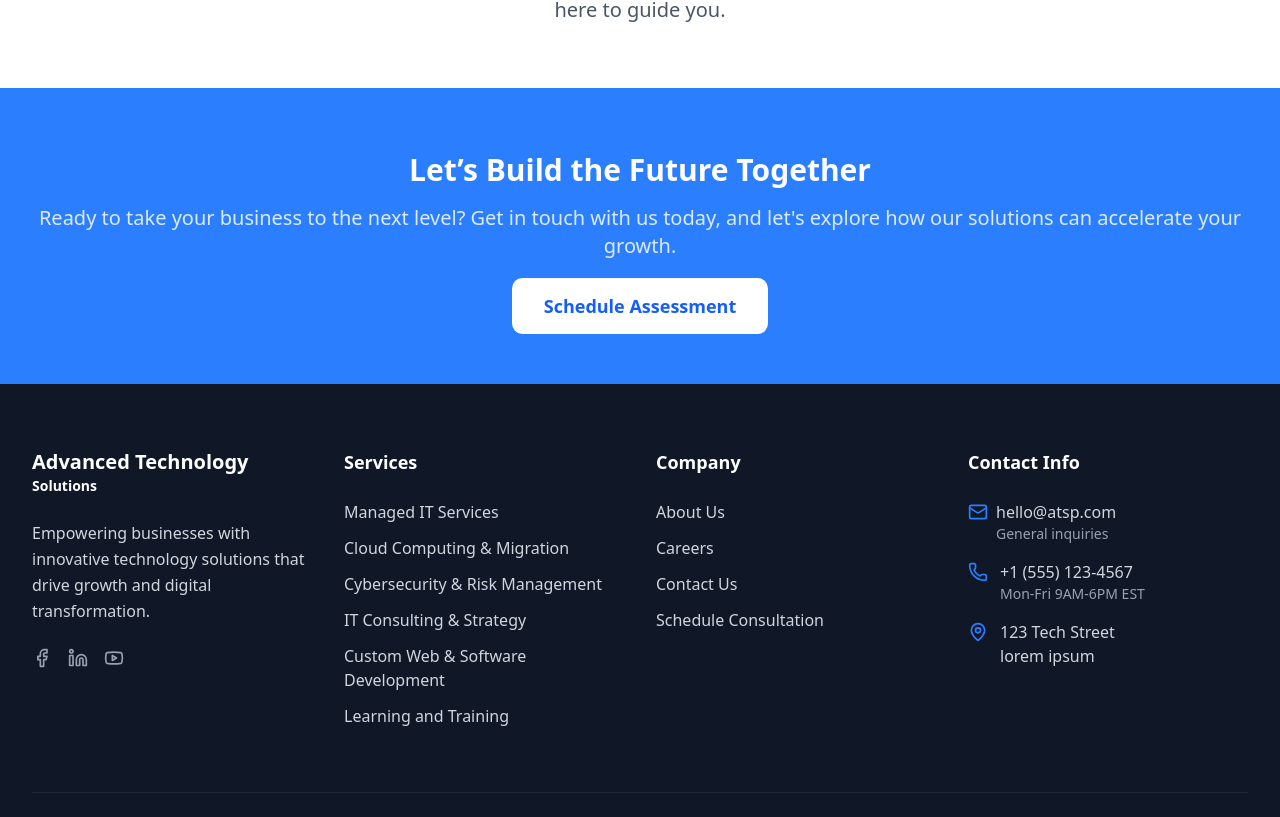
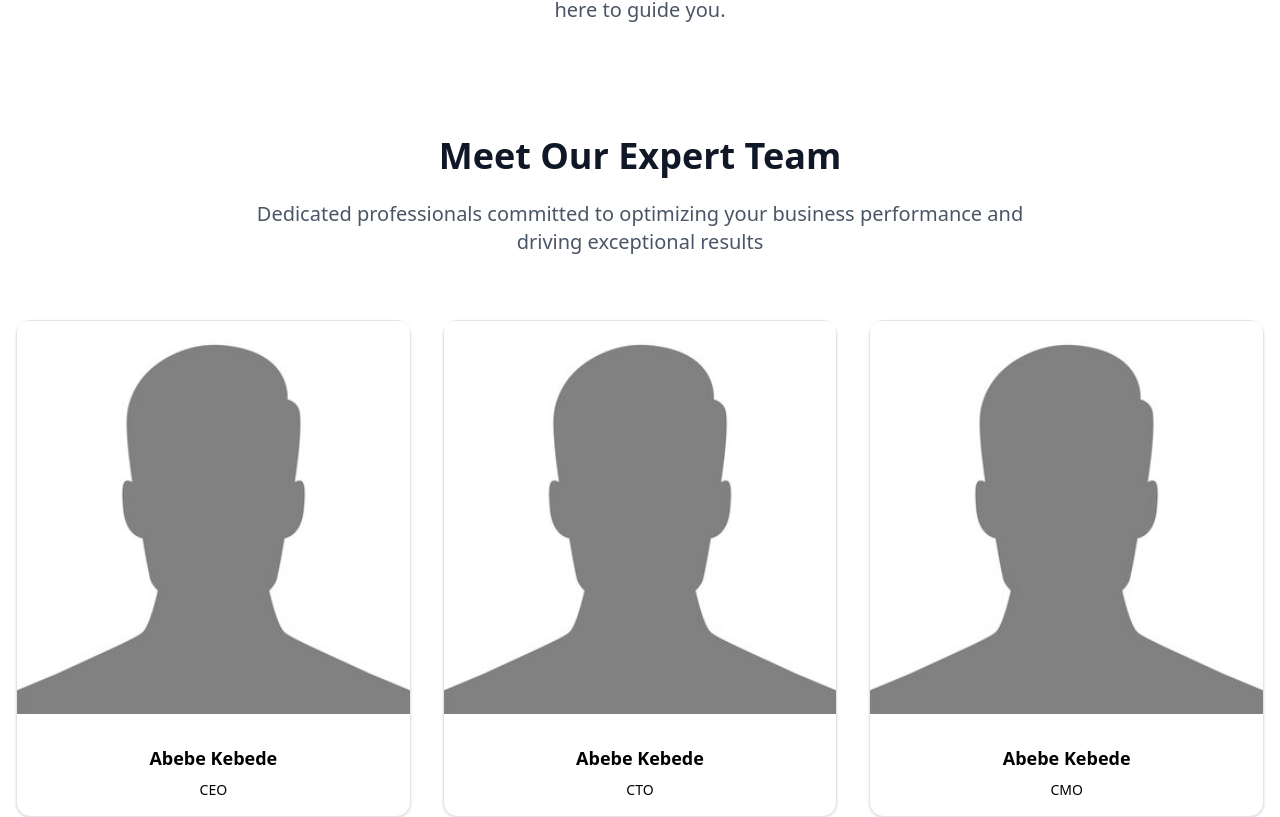
Before and after one commit to kasahun-welela/advanced-tsp-company, a Next.js app: page /about in a window 1280 px wide. Shown: the part 2534-3351 px from the top of the page. Built offline with nearby package versions, Linux system fonts and the light colour scheme.

Commit message:
add teams photo

```diff
--- a/app/about/page.tsx
+++ b/app/about/page.tsx
@@ -13,6 +13,7 @@ import {
   BookOpen,
 } from "lucide-react";
 import CTA from "@/components/common/CTA";
+import OurTeam from "@/components/OurTeam";
 
 function AboutPage() {
   const services = [
@@ -209,6 +210,7 @@ function AboutPage() {
             Whether you're looking to implement a new IT system, improve
             cybersecurity, or migrate to the cloud, we're here to guide you."
         />
+        <OurTeam />
       </div>
       <CTA
         title="Let’s Build the Future Together"
--- /dev/null
+++ b/components/OurTeam.tsx
@@ -0,0 +1,62 @@
+import Image from "next/image";
+import { Card, CardContent, CardDescription, CardHeader } from "./ui/card";
+import SectionTitle from "./common/SectionTitle";
+
+function OurTeam() {
+  const teamMembers = [
+    {
+      name: "Abebe Kebede",
+      img: "/images/team.jpg",
+      title: "CEO",
+    },
+    {
+      name: "Abebe Kebede",
+      img: "/images/team.jpg",
+      title: "CTO",
+    },
+    {
+      name: "Abebe Kebede",
+      img: "/images/team.jpg",
+      title: "CMO",
+    },
+  ];
+  return (
+    <section className="py-12 ">
+      <SectionTitle
+        title="Meet Our Expert Team"
+        description=" Dedicated professionals committed to optimizing your business performance and driving exceptional results"
+      />
+
+      <div className="grid grid-cols-1 sm:grid-cols-2 lg:grid-cols-3 gap-8">
+        {teamMembers.map((feature, index) => (
+          <Card
+            key={index}
+            className="text-center hover:shadow-lg transition-shadow duration-300 p-0 m-0"
+          >
+            <CardHeader className="p-0 m-0">
+              <Image
+                src={feature.img}
+                alt={feature.name}
+                width={1000}
+                height={1000}
+                className="rounded-t-lg"
+              />
+            </CardHeader>
+            <CardContent className="pb-4 px-4">
+              <CardDescription className=" space-y-2">
+                <h3 className="text-lg dark:text-white text-black font-bold">
+                  {feature.name}
+                </h3>
+                <p className="text-sm dark:text-white text-black">
+                  {feature.title}
+                </p>
+              </CardDescription>
+            </CardContent>
+          </Card>
+        ))}
+      </div>
+    </section>
+  );
+}
+
+export default OurTeam;
```
Also changed, not shown: public/images/team.jpg (added).
